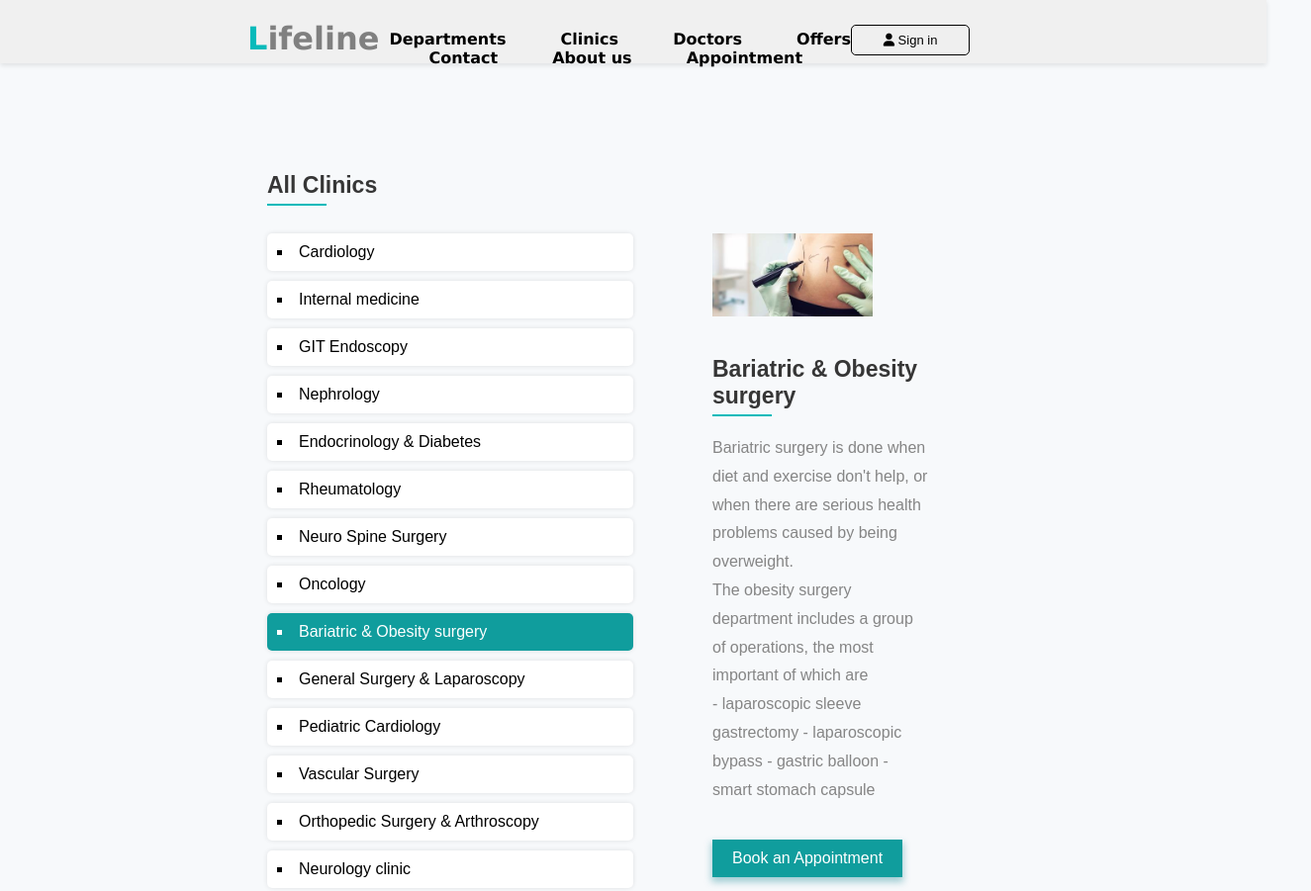
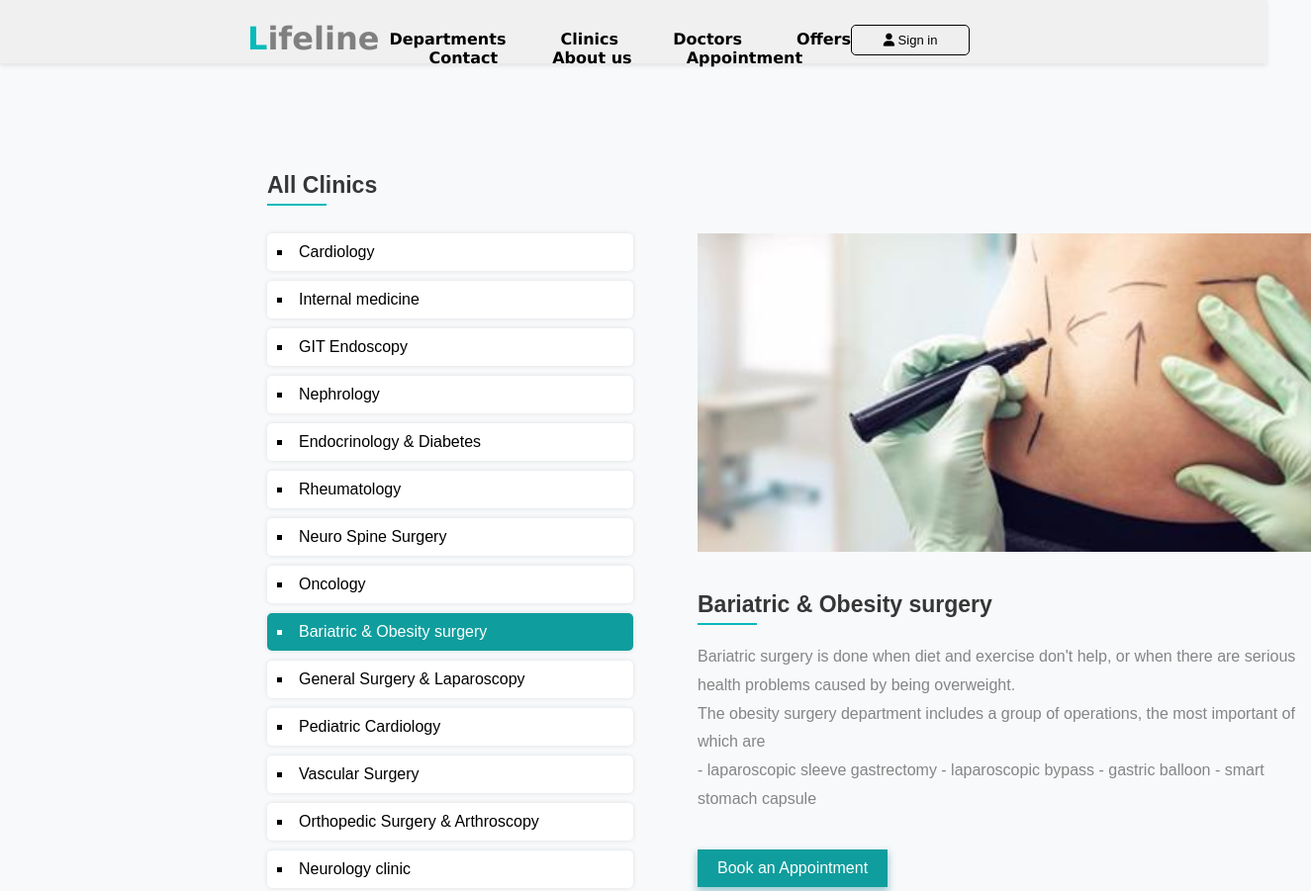
Before and after one commit to faressuliman/Hospital-website, a plain HTML site: page html/Bariatric.html in a window 1280 px wide. Shown: the top 901 px of the page at 99% size, 1325 px wide, since content can reach past the window. Drawn offline with Linux system fonts and the light colour scheme.

Commit message:
width fixed

```diff
--- a/html/Bariatric.html
+++ b/html/Bariatric.html
@@ -78,9 +78,9 @@
                     <a href="DentalClinic.html"><li>Dental Clinic</li></a>
                 </ul>
             </div>
-            <div class="right-section">
-                <div>
-                    <img src="/images/bariatric_md.jpg" class="img" alt="" style="width:73.5%;"><br><br><br>
+            <div class="right-section" style=" margin-left: 85px;">
+                <div style="width: 620px;">
+                    <img src="/images/bariatric_md.jpg" class="img" alt="" style="width:100%;"><br><br><br>
                 </div>
                 <div>
                     <h3>Bariatric & Obesity surgery
```
Also changed, not shown: html/PediatricClinicalNutrition.html (+3 -3 lines).
